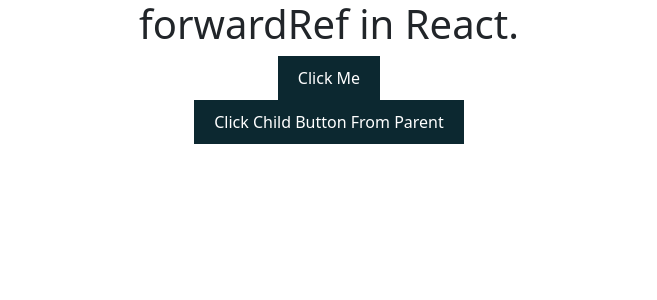
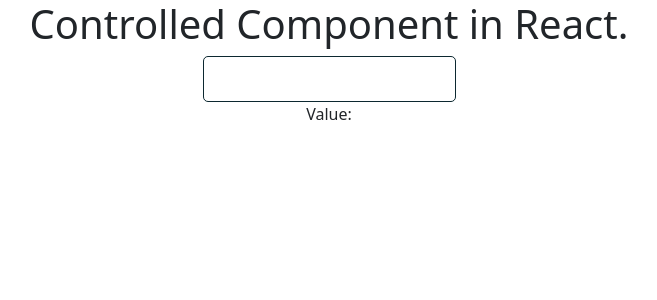
Before and after one commit to AKSHAY0128W/React, a React (Create React App) app: page / in a window 1280 px wide. Shown: the top 300 px of the page, without its empty margins (311-968 px from the left). Built offline with nearby package versions, Linux system fonts and the light colour scheme.

Commit message:
Learn controllledComponent in react with form input example

```diff
--- a/src/App.jsx
+++ b/src/App.jsx
@@ -1,48 +1,24 @@
-import React, { useRef } from 'react'
+import React, { useState } from 'react'
 import './App.css'
-import ChildComp from './ChildComp'
 function App() {
 
   // Example 1
 
-  const inputRef = useRef(null);
+  const [inputValue, setInputValue] = useState("")
 
-  const updateInput = () => {
-    inputRef.current.value = "1000";
-    inputRef.current.focus()
-    // inputRef.current.style.color = "white";
-    // inputRef.current.style.background = "blue";
+  const handleChange = (e) => {
+    setInputValue(e.target.value)
+    console.log(inputValue);
   }
-
-
-  // Example 2
-
-
-  const childRef = useRef();
-
-
-  const handleButtonClick = () => {
-    if (childRef.current) {
-      childRef.current.handleButtonClick()
-    }
-  }
-
 
   return (
     <div className='App'>
-      <h1>forwardRef in React.</h1>
 
-      {/* Example 1 */}
+      <h1>Controlled Component in React.</h1>
 
-      {/* <ChildComp ref={inputRef} />
+      <input type="text" value={inputValue} onChange={handleChange} />
 
-      <button onClick={updateInput}>Update Button</button> */}
-
-
-      {/* Example 2 */}
-      <ChildComp ref={childRef} />
-
-      <button onClick={handleButtonClick}>Click Child Button From Parent</button>
+      <p>Value:{inputValue}</p>
     </div>
   )
 }
--- a/src/ChildComp.jsx
+++ /dev/null
@@ -1,30 +0,0 @@
-import React, { forwardRef, useRef, useImperativeHandle } from 'react'
-
-function ChildComp(props, ref) {
-
-
-   // Example 2
-   const childRef = useRef();
-
-
-   const handleButtonClick = () => {
-      console.log("Child Button Click");
-   }
-
-   useImperativeHandle(ref, () => ({
-      handleButtonClick,
-   }));
-
-   return (
-      <div>
-
-         {/* Example 1 */}
-         {/* <input type="text" ref={ref} />  */}
-
-         {/* Example 2 */}
-         <button ref={childRef}>Click Me</button>
-      </div>
-   )
-}
-
-export default forwardRef(ChildComp)
```
